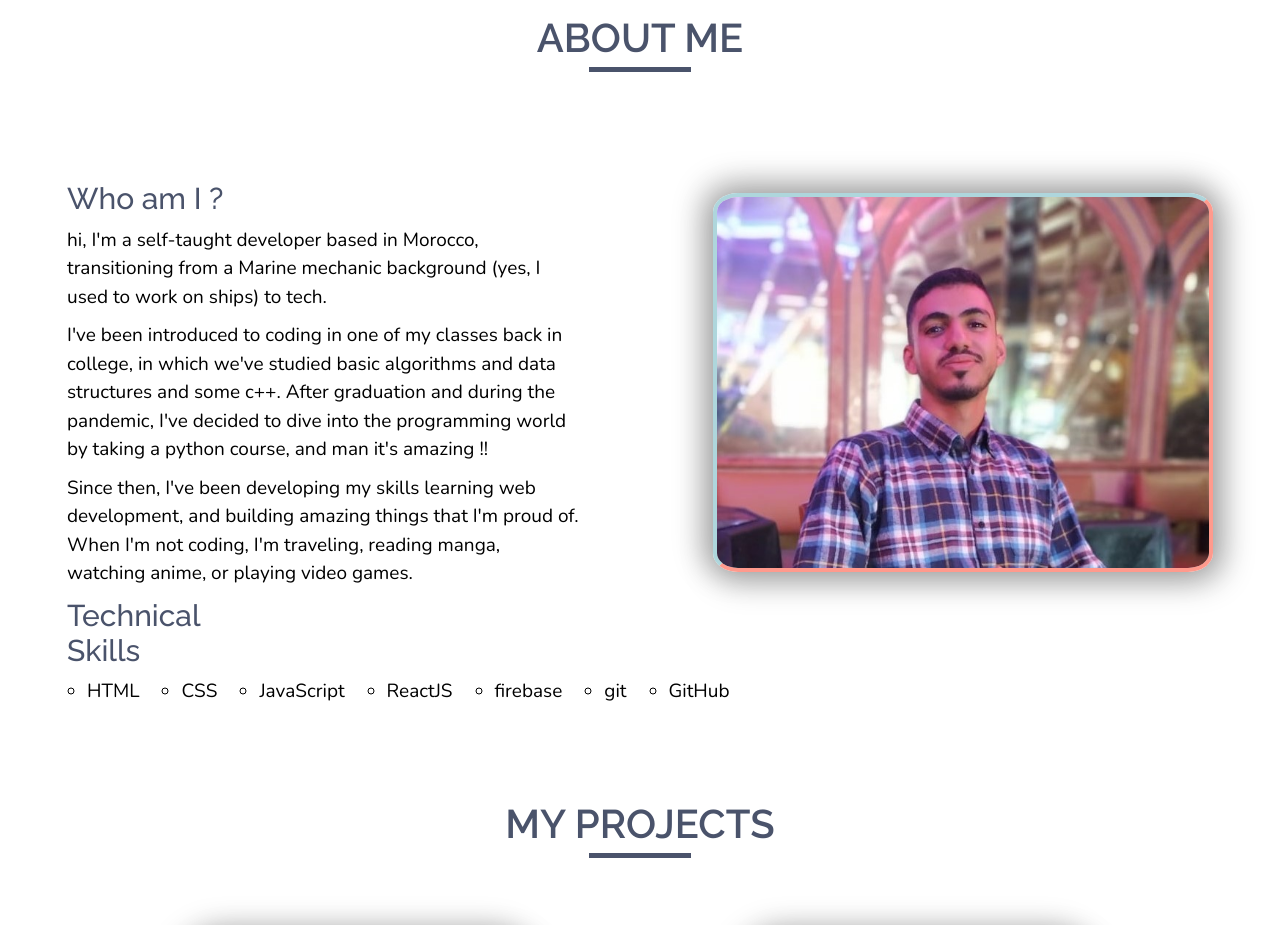
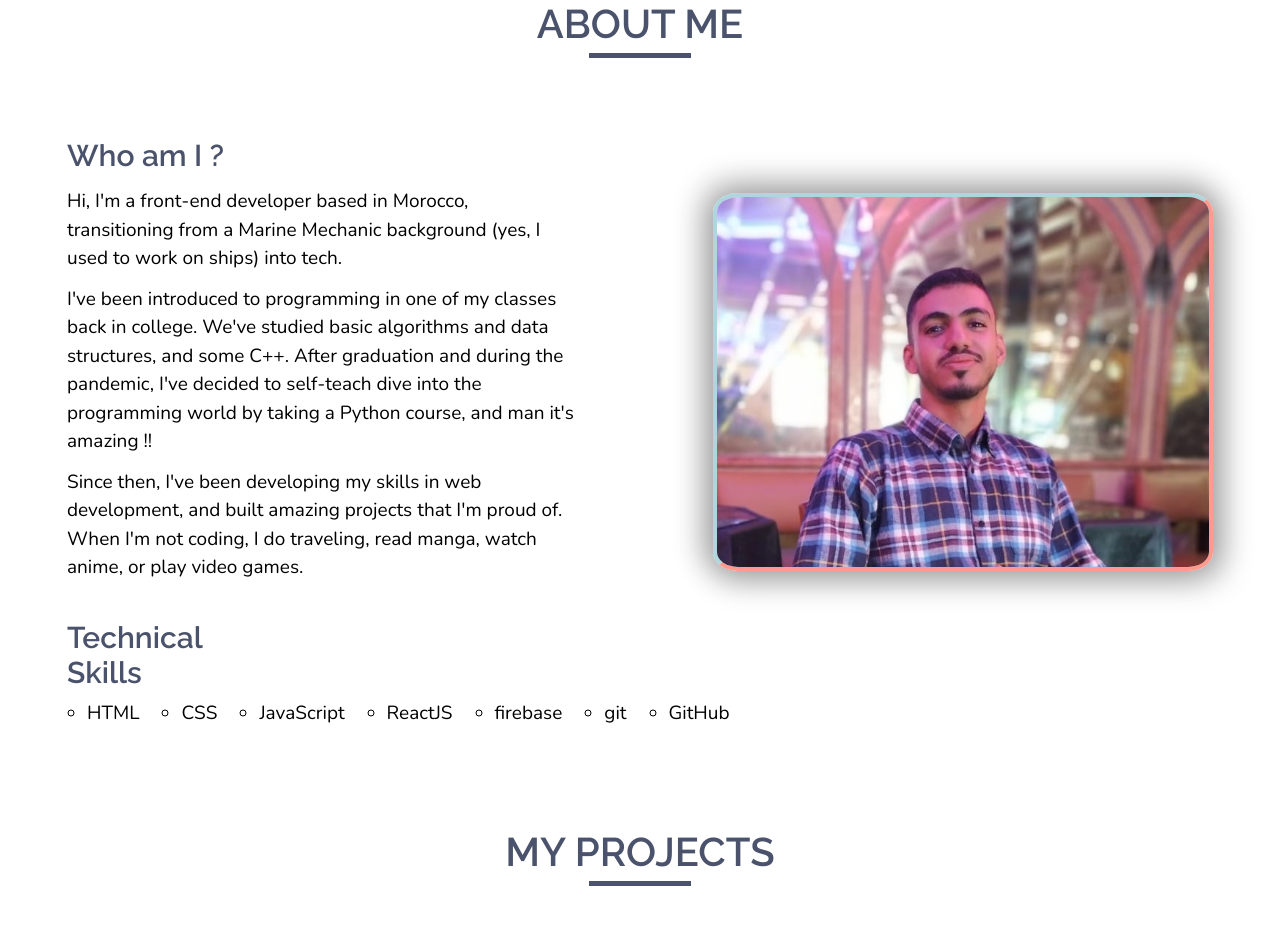
Before and after one commit to redapy/my-portfolio, a React (Create React App) app: page / in a window 1280 px wide. Shown: the part 880-1805 px from the top of the page. Built offline with nearby package versions, Linux system fonts and the light colour scheme.

Commit message:
edit the abot section animation

```diff
--- a/src/components/about/About.js
+++ b/src/components/about/About.js
@@ -4,7 +4,7 @@ import profile from "../../img/profile.jpg";
 import { Content, Info, Infos, PicWrapper, Wrapper } from "./About.styles";
 import Title from "../title/Title";
 import SkillsList from "../skillsList/SkillsList";
-import { useSpring, animated } from "react-spring";
+import { useSpring, animated, config } from "react-spring";
 
 const About = () => {
   // Set intersection observer for the wrapper
@@ -19,14 +19,16 @@ const About = () => {
   const [isvisible, wrapperRef] = useOnScreen(optionsMemo);
 
   // Animation
-  const fadeIn = useSpring({
+  const fadeInFromRight = useSpring({
     from: {
       opacity: 0,
+      x:100,
     },
     to: {
       opacity: isvisible ? 1 : 0,
+      x: isvisible ? 0 : 100,
     },
-    config: { duration: 1000 },
+    config: config.slow,
   });
 
   const fadeInFromLeft = useSpring({
@@ -38,7 +40,7 @@ const About = () => {
       opacity: isvisible ? 1 : 0,
       x: isvisible ? 0 : -100,
     },
-    config: { duration: 500 },
+    config: config.slow,
   });
 
   return (
@@ -46,31 +48,30 @@ const About = () => {
       <Title title="ABOUT ME" isvisible={isvisible} />
       <Content>
         {isvisible && (
-          <Infos>
-            <Info style={fadeIn}>
-              <animated.h3 style={fadeInFromLeft}>Who am I ?</animated.h3>
+          <Infos style={fadeInFromLeft}>
+            <Info >
+              <animated.h3 >Who am I ?</animated.h3>
               <p>
-                hi, I'm a self-taught developer based in Morocco, transitioning
-                from a Marine mechanic background (yes, I used to work on ships)
-                to tech.
+                Hi, I'm a front-end developer based in Morocco, transitioning
+                from a Marine Mechanic background (yes, I used to work on ships)
+                into tech.
               </p>
-              <p>I've been introduced to coding in one of my classes
-                back in college, in which we've studied basic algorithms and
-                data structures and some c++. After graduation and during the
-                pandemic, I've decided to dive into the programming world by
-                taking a python course, and man it's amazing !!</p>
+              <p>I've been introduced to programming in one of my classes
+                back in college. We've studied basic algorithms and
+                data structures, and some C++. After graduation and during the
+                pandemic, I've decided to self-teach dive into the programming world by
+                taking a Python course, and man it's amazing !!</p>
               <p>
-                Since then, I've
-                been developing my skills learning web development, and building
-                amazing things that I'm proud of. When I'm not coding, I'm
-                traveling, reading manga, watching anime, or playing video games.
+                Since then, I've been developing my skills in web development, and built
+                amazing projects that I'm proud of. When I'm not coding, I do
+                traveling, read manga, watch anime, or play video games.
               </p>
             </Info>
             <SkillsList isvisible={isvisible} />
           </Infos>
         )}
         {isvisible && (
-          <PicWrapper style={fadeIn}>
+          <PicWrapper style={fadeInFromRight}>
             <img src={profile} alt="my-profile" />
           </PicWrapper>
         )}
--- a/src/components/about/About.styles.js
+++ b/src/components/about/About.styles.js
@@ -18,17 +18,18 @@ export const Content = styled.div`
     width: 100%;
 `;
 
-export const Infos = styled.div`
+export const Infos = styled(animated.div)`
     align-self: flex-start;
     width: 40%;
     min-height: 50vh;
     display: flex;
     flex-direction: column;
     justify-content: space-around;
+    margin-bottom: 20px;
 
     h3 {
         font-size: 30px;
-        font-weight: 500;
+        font-weight: 600;
         font-family: 'Raleway', sans-serif;
         margin-bottom: 8px;
         color: var(--navy)
@@ -37,7 +38,7 @@ export const Infos = styled.div`
     p {
         font-size: 19px;
         font-family: 'Nunito', sans-serif;
-        margin: 10px 0;
+        padding: 6px 0;
         line-height: 1.5;
     }
 
@@ -45,6 +46,7 @@ export const Infos = styled.div`
 
 export const Info = styled(animated.div)`
     width: 100%;
+    margin-bottom: 2rem;
 `;
 
 export const PicWrapper = styled(animated.div)`
--- a/src/components/face/Face.js
+++ b/src/components/face/Face.js
@@ -10,10 +10,10 @@ const Face = ({index, interpolators}) => {
     from: { x: 0 },
     to: {
       x: 1,
-      eyeColour: eyeColours[index] // this stays the same as it doesn't need a custom interpolator
+      eyeColour: eyeColours[index]
     },
     config: {
-      clamp: true // interpolation function can't go above 1
+      clamp: true
     },
     reset: true
   });
--- a/src/components/skillsList/SkillsList.styles.js
+++ b/src/components/skillsList/SkillsList.styles.js
@@ -11,7 +11,6 @@ export const List = styled.ul`
     display: flex;
     width: 100%;
     list-style: circle;
-
     li {
         margin:2px;
         font-size: 19px;
--- a/src/components/welcome/Welcome.js
+++ b/src/components/welcome/Welcome.js
@@ -5,7 +5,7 @@ import Button from '../button/Button';
 
 
 const Welcome = () => {
-    const myConfig = { mass: 5, tension: 3000, friction: 300 };
+    const myConfig = { mass: 2, tension: 3000, friction: 300 };
     const letters = ("I'm a front-end web developer, and my main focus is React ❤").split('');
     const fadeIn = useSpring({
         from: {
```
